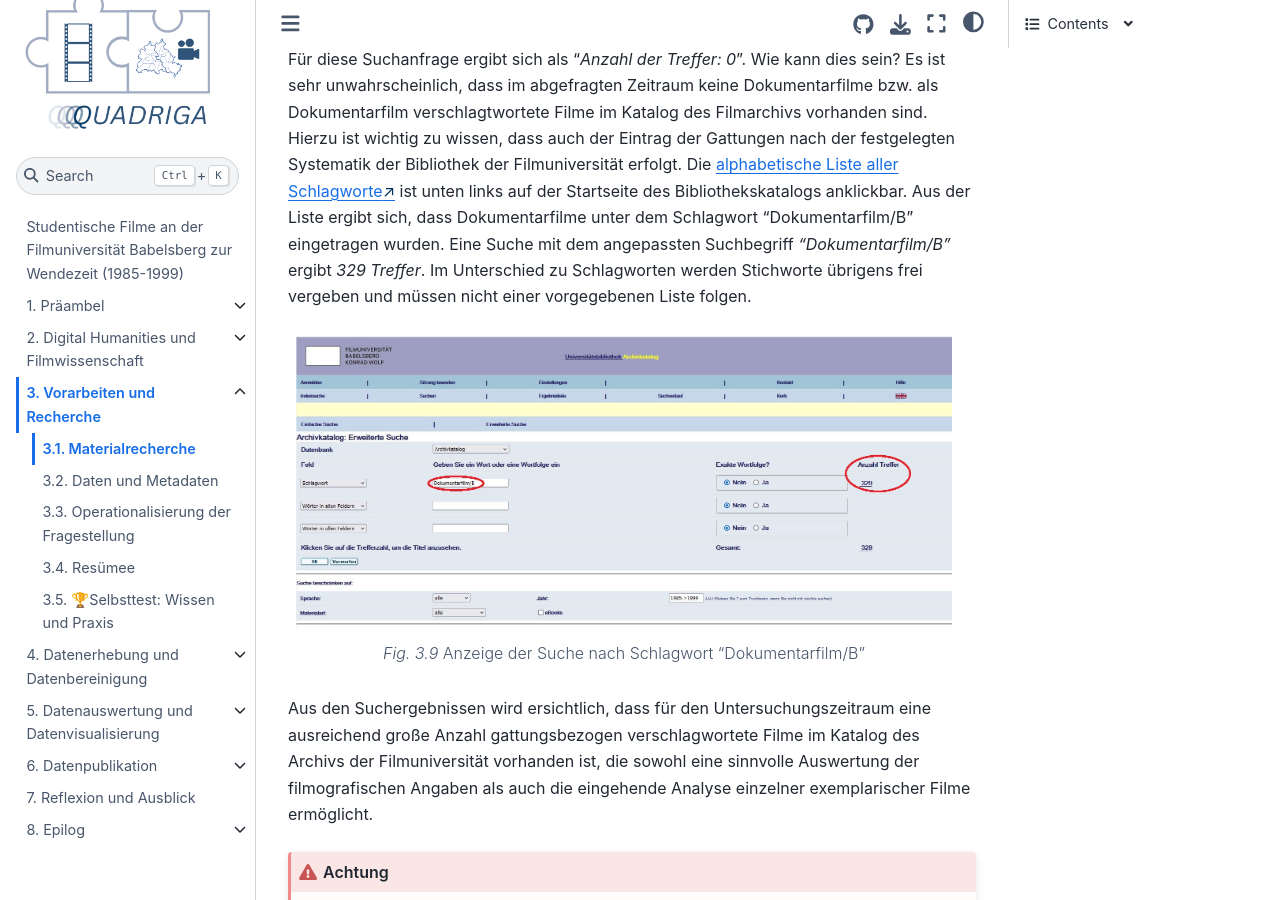
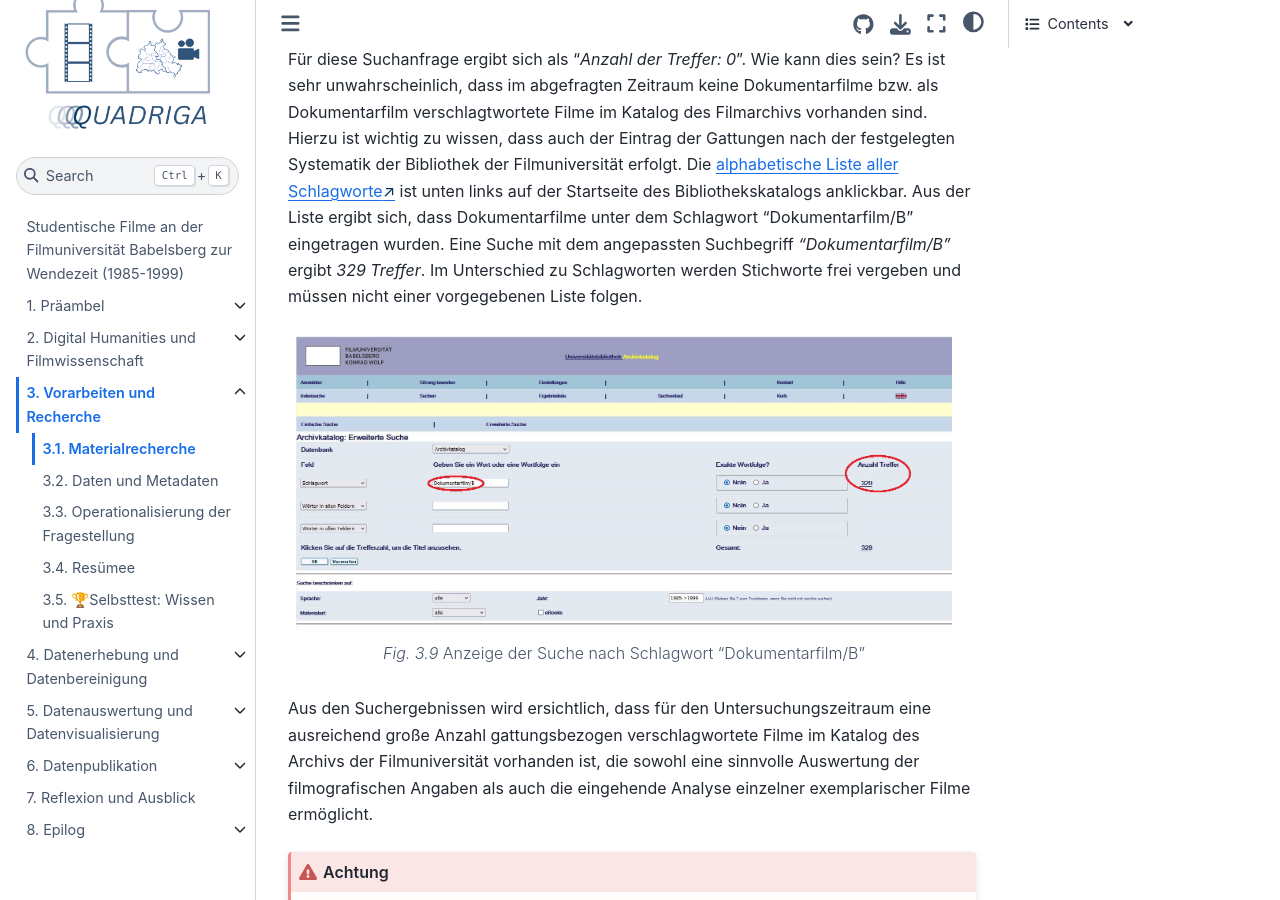
Before and after one commit to quadriga-dk/Bewegtes-Bild-Fallstudie-2, a Jupyter Book: the page built from recherche/material.md, in a window 1280 px wide and 900 px high, scrolled down 5778 px. Built offline with Jupyter Book 1.0.4 settings and Sphinx 7.4.7 and the Sphinx Book theme 1.1.4, drawn with Linux system fonts in a browser that asks for light colours; cross-references to code outside the pages are shown as plain code.

Commit message:
feat: Propose changes to language, typos, spelling

````diff
--- a/recherche/material.md
+++ b/recherche/material.md
@@ -97,7 +97,7 @@ alt: Darstellung der Anzeige Suche nach Schlagwort Dokumentarfilm. Anzahl der Tr
 Anzeige der Suche nach Schlagwort "Dokumentarfilm"
 ```
 
-Für diese Suchanfrage ergibt sich als "_Anzahl der Treffer: 0_". Wie kann dies sein? Es ist sehr unwahrscheinlich, dass im abgefragten Zeitraum keine Dokumentarfilme bzw. als Dokumentarfilm verschlagtwortete Filme im Katalog des Filmarchivs vorhanden sind. Hierzu ist wichtig zu wissen, dass auch der Eintrag der Gattungen nach der festgelegten Systematik der Bibliothek der Filmuniversität erfolgt. Die <a href="https://server8.bibl.filmuniversitaet.de" class="external-link" target="_blank">alphabetische Liste aller Schlagworte</a> ist unten links auf der Startseite des Bibliothekskatalogs anklickbar. Aus der Liste ergibt sich, dass Dokumentarfilme unter dem Schlagwort "Dokumentarfilm/B" eingetragen wurden. Eine Suche mit dem angepassten Suchbegriff _"Dokumentarfilm/B"_ ergibt _329 Treffer_. Im Unterschied zu Schlagworten werden Stichworte übrigens frei vergeben und müssen nicht einer vorgegebenen Liste folgen.
+Für diese Suchanfrage ergibt sich als "_Anzahl der Treffer: 0_". Wie kann dies sein? Es ist sehr unwahrscheinlich, dass im abgefragten Zeitraum keine Dokumentarfilme bzw. als Dokumentarfilm verschlagtwortete Filme im Katalog des Filmarchivs vorhanden sind. Hierzu ist wichtig zu wissen, dass auch der Eintrag der Gattungen nach der festgelegten Systematik der Bibliothek der Filmuniversität erfolgt. Die <a href="https://server8.bibl.filmuniversitaet.de" class="external-link" target="_blank">alphabetische Liste aller Schlagworte</a> ist unten links auf der Startseite des Bibliothekskatalogs anklickbar. Aus der Liste ergibt sich, dass Dokumentarfilme unter dem Schlagwort "Dokumentarfilm/B" eingetragen wurden. Eine Suche mit dem angepassten Suchbegriff _"Dokumentarfilm/B"_ ergibt _329 Treffer_. Im Unterschied zu Schlagworten werden Stichworte frei vergeben und müssen nicht einer vorgegebenen Liste folgen.
 
 ```{figure} ../assets/recherche/OPAC_erweiterte_Suche_Dokfilm_mit_Treffer.jpg
 ---
````
Also changed, not shown: bereinigung/openRefine/2_import.md (+2 -2 lines), bereinigung/openRefine/4_spalten.md (+1 -1 lines).
